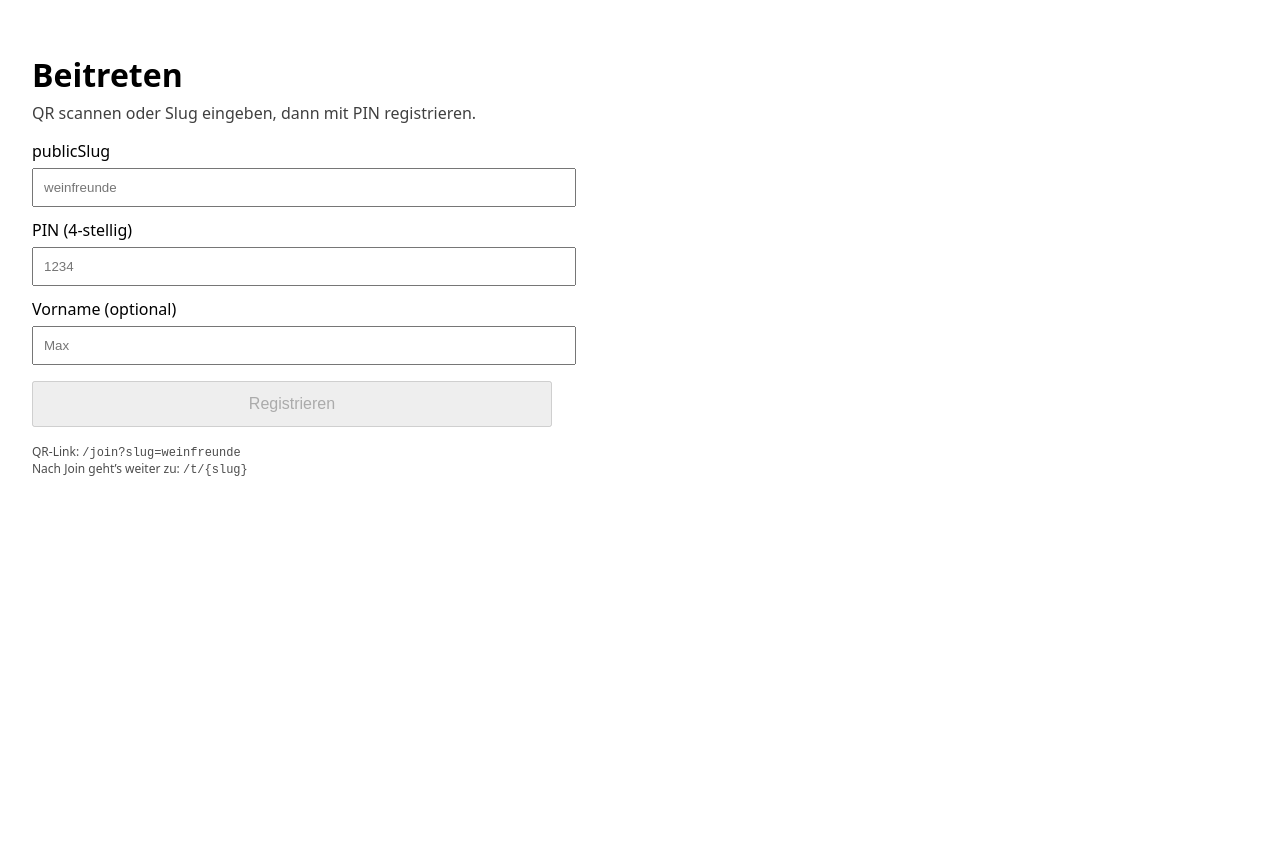
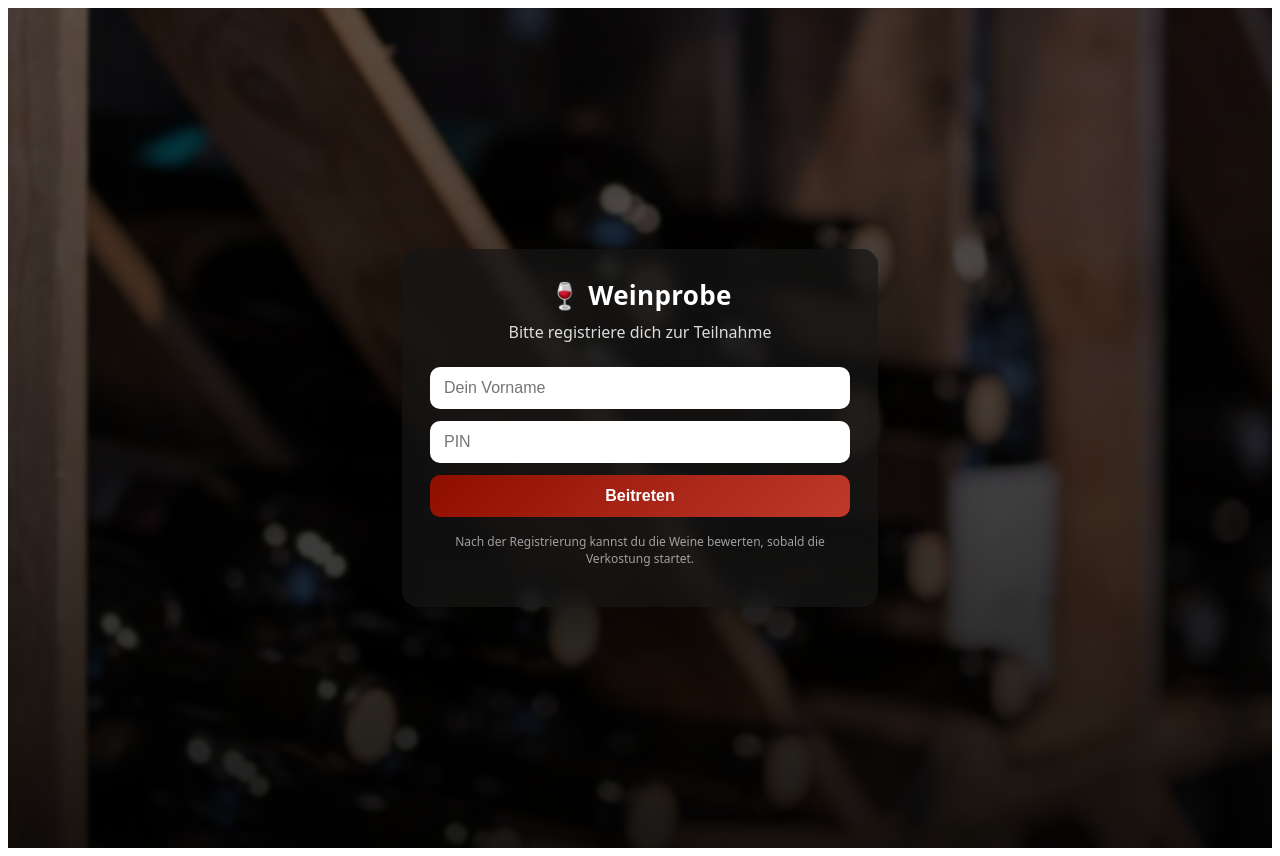
Before and after one commit to jochenwiener71/Weinfreunde-app, a Next.js app: page /join in a window 1280 px wide. Before the commit the page ends 800 px from the top, so only its background shows below. Built offline with nearby package versions, Linux system fonts and the light colour scheme.

Commit message:
Update page.tsx

```diff
--- a/app/join/page.tsx
+++ b/app/join/page.tsx
@@ -1,12 +1,134 @@
-import { Suspense } from "react";
-import JoinClient from "./join-client";
-
-export const dynamic = "force-dynamic";
+"use client";
 
 export default function JoinPage() {
   return (
-    <Suspense fallback={<div style={{ padding: 40 }}>Lade…</div>}>
-      <JoinClient />
-    </Suspense>
+    <div
+      style={{
+        minHeight: "100vh",
+        position: "relative",
+        overflow: "hidden",
+        fontFamily: "system-ui, -apple-system, BlinkMacSystemFont",
+      }}
+    >
+      {/* Hintergrundbild */}
+      <div
+        style={{
+          position: "absolute",
+          inset: 0,
+          backgroundImage: "url('/join-bg.jpg')",
+          backgroundSize: "cover",
+          backgroundPosition: "center",
+          filter: "blur(2px)",
+          transform: "scale(1.05)", // verhindert Blur-Ränder
+        }}
+      />
+
+      {/* Dunkler Verlauf */}
+      <div
+        style={{
+          position: "absolute",
+          inset: 0,
+          background:
+            "linear-gradient(180deg, rgba(0,0,0,0.65) 0%, rgba(0,0,0,0.75) 60%, rgba(0,0,0,0.9) 100%)",
+        }}
+      />
+
+      {/* Inhalt */}
+      <div
+        style={{
+          position: "relative",
+          zIndex: 1,
+          minHeight: "100vh",
+          display: "flex",
+          alignItems: "center",
+          justifyContent: "center",
+          padding: 20,
+        }}
+      >
+        <div
+          style={{
+            width: "100%",
+            maxWidth: 420,
+            background: "rgba(20,20,20,0.75)",
+            backdropFilter: "blur(6px)",
+            borderRadius: 16,
+            padding: 28,
+            boxShadow: "0 20px 60px rgba(0,0,0,0.5)",
+            color: "white",
+          }}
+        >
+          <h1
+            style={{
+              marginTop: 0,
+              marginBottom: 8,
+              fontSize: 26,
+              textAlign: "center",
+              letterSpacing: 0.3,
+            }}
+          >
+            🍷 Weinprobe
+          </h1>
+
+          <p
+            style={{
+              textAlign: "center",
+              opacity: 0.85,
+              marginTop: 0,
+              marginBottom: 24,
+            }}
+          >
+            Bitte registriere dich zur Teilnahme
+          </p>
+
+          {/* 👉 HIER kommt dein bestehendes Join-Formular rein */}
+          {/* Beispiel-Platzhalter */}
+          <div style={{ display: "grid", gap: 12 }}>
+            <input
+              placeholder="Dein Vorname"
+              style={inputStyle}
+            />
+            <input
+              placeholder="PIN"
+              inputMode="numeric"
+              style={inputStyle}
+            />
+            <button style={buttonStyle}>
+              Beitreten
+            </button>
+          </div>
+
+          <p
+            style={{
+              marginTop: 16,
+              fontSize: 12,
+              opacity: 0.6,
+              textAlign: "center",
+            }}
+          >
+            Nach der Registrierung kannst du die Weine bewerten,
+            sobald die Verkostung startet.
+          </p>
+        </div>
+      </div>
+    </div>
   );
 }
+
+const inputStyle: React.CSSProperties = {
+  padding: "12px 14px",
+  borderRadius: 10,
+  border: "none",
+  outline: "none",
+  fontSize: 16,
+};
+
+const buttonStyle: React.CSSProperties = {
+  padding: "12px 14px",
+  borderRadius: 10,
+  border: "none",
+  background: "linear-gradient(135deg, #8e0e00, #c0392b)",
+  color: "white",
+  fontSize: 16,
+  fontWeight: 600,
+  cursor: "pointer",
+};
```
